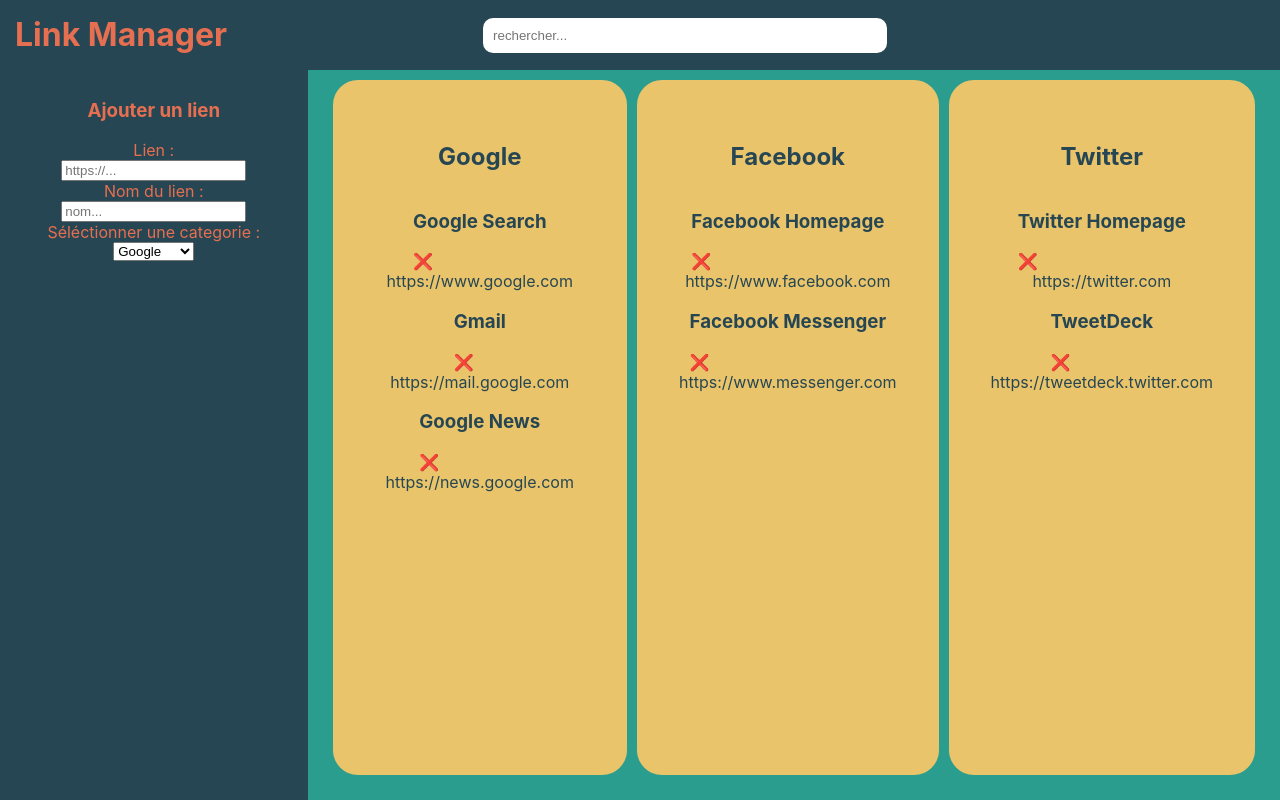
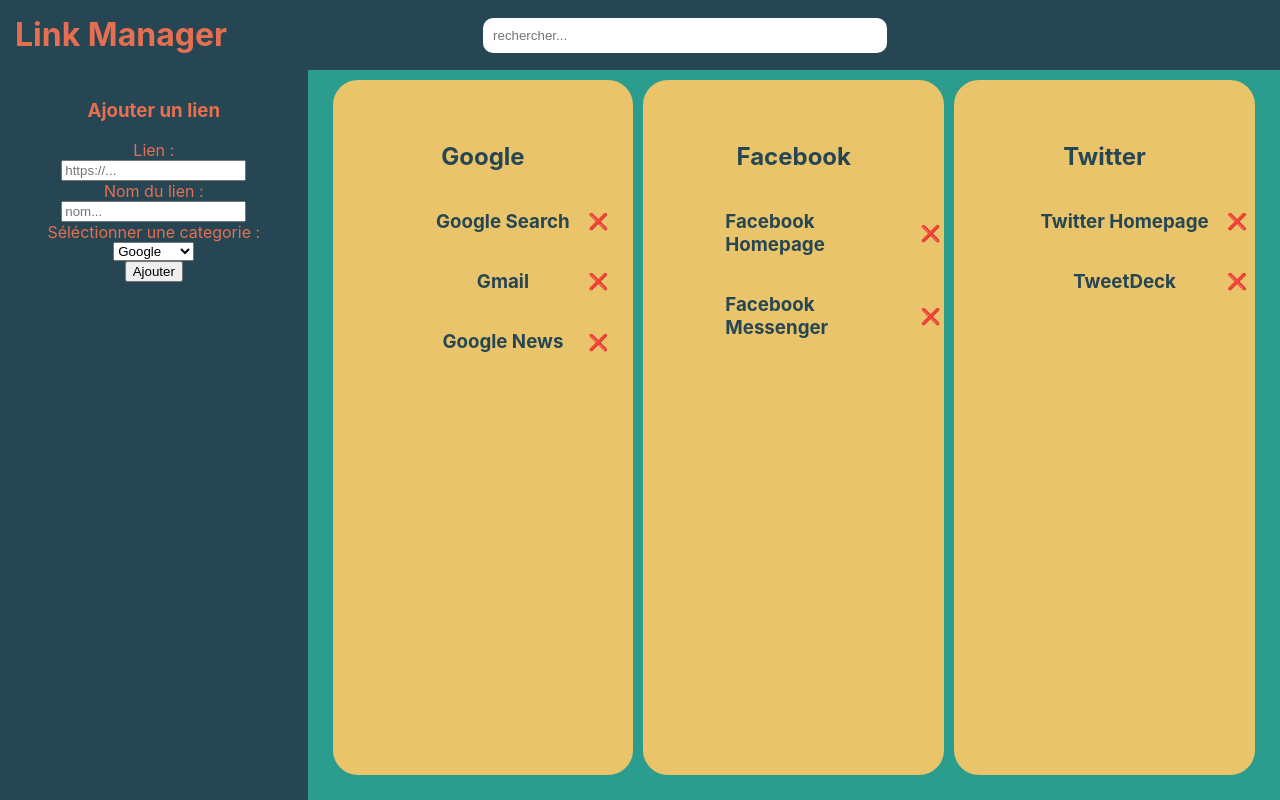
Before and after one commit to Nocteln/link-manager, a React (Create React App) app: page / in a window 1280 px wide. Built offline with nearby package versions, Linux system fonts and the light colour scheme.

Commit message:
ajout du form (debut)

```diff
--- a/src/App.css
+++ b/src/App.css
@@ -83,17 +83,30 @@
 }
 
 .categorie ul {
-  padding: 0;
+  /* padding: 0; */
   margin: 0;
-}
-
-.categorie a {
-  text-decoration: none;
-  color: #264653;
 }
 
 .item {
   display: flex;
-  flex-direction: column;
+  flex-direction: row;
+  justify-content: center;
   align-items: center;
 }
+.item {
+  position: relative;
+}
+
+.item h3 {
+  cursor: pointer;
+}
+
+.item h3:hover {
+  color: #e76f51;
+}
+
+.item span {
+  position: absolute;
+  right: -3vw;
+  cursor: pointer;
+}
--- a/src/App.js
+++ b/src/App.js
@@ -1,4 +1,6 @@
+import { useState } from "react";
 import "./App.css";
+import AddForm from "./components/AddForm";
 
 let cat = [
   {
@@ -26,12 +28,28 @@
 ];
 
 export default function App() {
+  const [items, setItems] = useState(cat);
+  function handleAddItems(item) {
+    setItems((prevItems) => {
+      return prevItems.map((category) => {
+        if (category.name === item.name) {
+          // Copie la catégorie actuelle et ajoute le nouveau lien
+          return {
+            ...category,
+            sites: [...category.sites, item.site],
+          };
+        }
+        return category;
+      });
+    });
+  }
+
   return (
     <div className="App">
       <NavBar />
       <div className="page">
-        <LeftContainer />
-        <RightContainer />
+        <LeftContainer onAddItem={handleAddItems} items={items} />
+        <RightContainer items={items} />
       </div>
     </div>
   );
@@ -53,40 +71,19 @@
   );
 }
 
-function AddForm() {
-  return (
-    <form className="addForm">
-      <h3>Ajouter un lien</h3>
-      <label htmlFor="lien">Lien :</label>
-      <input type="url" placeholder="https://..." id="lien" />
-      <label htmlFor="nom">Nom du lien :</label>
-      <input id="nom" type="text" placeholder="nom..." />
-      <label htmlFor="category">Séléctionner une categorie :</label>
-      <select id="category" name="category">
-        {cat.map((category, index) => (
-          <option key={index} value={category.name}>
-            {category.name}
-          </option>
-        ))}
-        <option value="autre">Autre</option>
-      </select>
-    </form>
-  );
-}
-
-function LeftContainer() {
+function LeftContainer({ onAddItem, items }) {
   return (
     <div className="leftContainer">
-      <AddForm />
+      <AddForm onAddItem={onAddItem} items={items} />
     </div>
   );
 }
 
-function RightContainer() {
+function RightContainer({ items }) {
   return (
     <div className="rightContainer">
-      {cat.map((cat) => {
-        return <Categorie cat={cat} />;
+      {items.map((cat) => {
+        return <Categorie cat={cat} key={cat.name} />;
       })}
     </div>
   );
@@ -98,7 +95,7 @@
       <h2>{cat.name}</h2>
       <ul>
         {cat.sites.map((site) => {
-          return <Item site={site} />;
+          return <Item site={site} key={site.url} />;
         })}
       </ul>
     </div>
@@ -108,11 +105,10 @@
 function Item({ site }) {
   return (
     <li className="item">
-      <div className="titre">
-        <h3>{site.name}</h3>
-        <span>❌</span>
-      </div>
-      <a href={site.url}>{site.url}</a>
+      {/* <div className="titre"> */}
+      <h3 href={site.url}>{site.name} </h3>
+      <span>❌</span>
+      {/* </div> */}
     </li>
   );
 }
--- /dev/null
+++ b/src/components/AddForm.js
@@ -0,0 +1,64 @@
+import { useState } from "react";
+
+export default function AddForm({ onAddItem, items }) {
+  const [name, setName] = useState("");
+  const [url, setUrl] = useState("");
+  const [category, setCategory] = useState(
+    items[0].name ? items[0].name : "Autre"
+  );
+
+  console.log(items);
+  function handleSubmit(e) {
+    e.preventDefault();
+
+    if (name === "" || url === "" || category === "") {
+      alert("Veuillez remplir tous les champs");
+      return;
+    }
+
+    const item = { name, site: { url, category } };
+
+    onAddItem(item);
+
+    setCategory("");
+    setName("");
+    setUrl("");
+  }
+
+  return (
+    <form className="addForm" onSubmit={handleSubmit}>
+      <h3>Ajouter un lien</h3>
+      <label htmlFor="lien">Lien :</label>
+      <input
+        type="url"
+        placeholder="https://..."
+        id="lien"
+        value={url}
+        onChange={(e) => setUrl(e.target.value)}
+      />
+      <label htmlFor="nom">Nom du lien :</label>
+      <input
+        id="nom"
+        type="text"
+        placeholder="nom..."
+        value={name}
+        onChange={(e) => setName(e.target.value)}
+      />
+      <label htmlFor="category">Séléctionner une categorie :</label>
+      <select
+        id="category"
+        name="category"
+        value={category}
+        onChange={(e) => setCategory(e.target.value)}
+      >
+        {items.map((category, index) => (
+          <option key={index} value={category.name}>
+            {category.name}
+          </option>
+        ))}
+        <option value="autre">Autre</option>
+      </select>
+      <button type="submit">Ajouter</button>
+    </form>
+  );
+}
```
